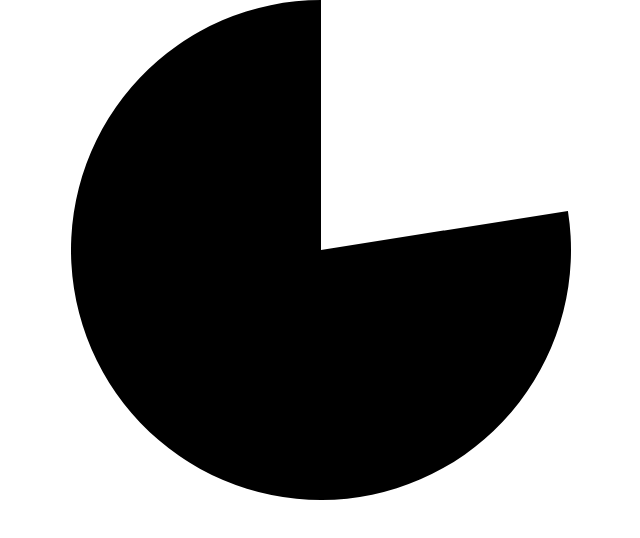
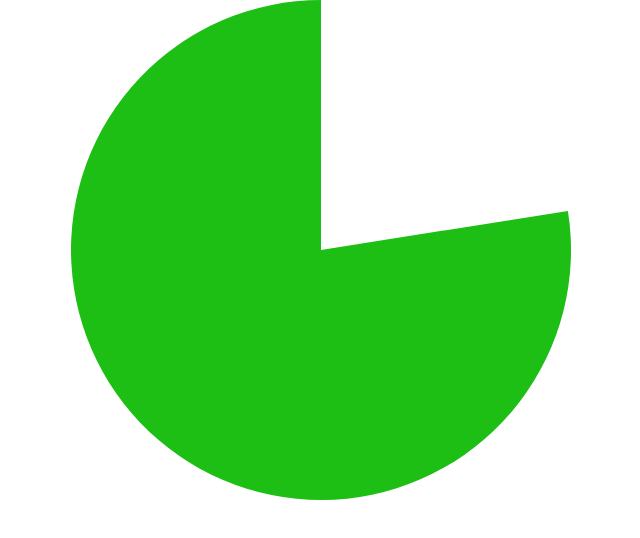
Before and after one commit to NoamRa/timer, a React (Create React App) app: page / in a window 1280 px wide. Shown: the top 538 px of the page, without its empty margins (319-959 px from the left). Built offline with nearby package versions, Linux system fonts and the light colour scheme.

Commit message:
chnage color

```diff
--- a/src/Components/CirclePart.tsx
+++ b/src/Components/CirclePart.tsx
@@ -37,7 +37,7 @@ const CirclePart: React.FC<CirclePartProps> = props => {
       xmlns="http://www.w3.org/2000/svg"
       version="1.1"
     >
-      <path d={circlePart} />
+      <path d={circlePart} fill="#1dbf15"/>
     </svg>
   );
 };
```
